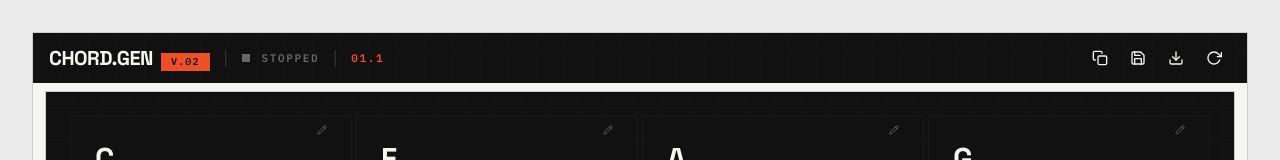
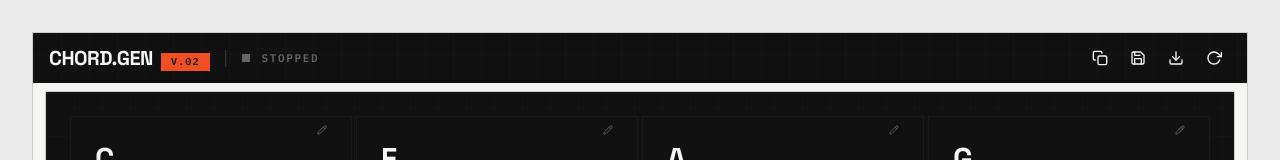
Before and after one commit to wprudencio/chord-progression-generator-v0, a Next.js app: page / in a window 1280 px wide. Shown: the top 160 px of the page. Built offline with nearby package versions, Linux system fonts and the light colour scheme.

Commit message:
remove beat counter from top bar

```diff
--- a/app/page.tsx
+++ b/app/page.tsx
@@ -1953,10 +1953,7 @@ export default function ChordGenerator() {
               <span className="text-[#333] mx-0.5">|</span>
               <span className={`w-2 h-2 ${isPlaying ? "bg-[#F04E23]" : "bg-[#666]"}`} />
               <span className="mono-label text-[11px] text-[#666]">{isPlaying ? "PLAYING" : "STOPPED"}</span>
-              <span className="text-[#333] mx-0.5 hidden sm:inline">|</span>
-              <span className="mono-label text-[11px] text-[#F04E23] font-[700] tabular-nums hidden sm:inline">
-                {String(Math.floor(currentBeatRef.current / (settings.timeSignature * 4)) + 1).padStart(2, "0")}.{String((currentBeatRef.current % (settings.timeSignature * 4)) + 1).padStart(1, "0")}
-              </span>
+
             </div>
             <div className="flex items-center gap-1">
               <button
```
